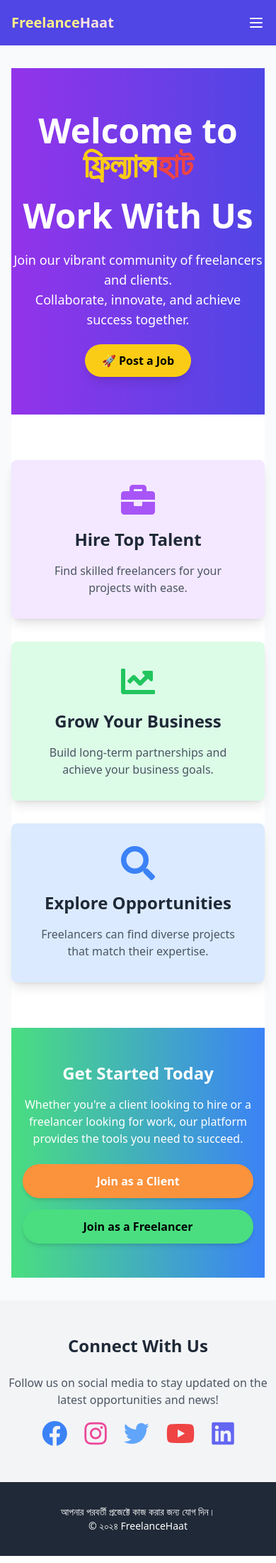
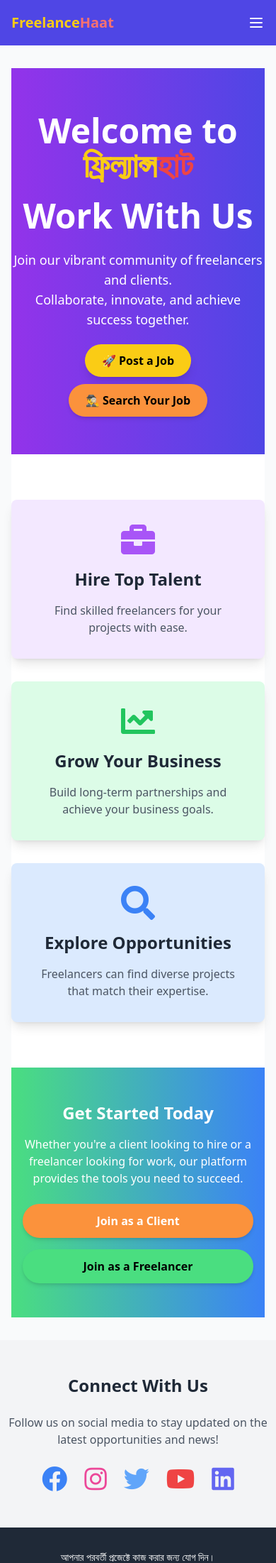
Before and after one commit to emon-shikder/FreelanceHaat, a Django app: page / in a window 390 px wide. Shown: the top 2202 px of the page at 71% size. Run offline with Django 5.2, Linux system fonts and the light colour scheme; some libraries are stand-ins or nearby versions.

Commit message:
Responsive Problem Solved

```diff
--- a/templates/base.html
+++ b/templates/base.html
@@ -18,7 +18,7 @@
                     <!-- Logo -->
                     <div class="flex items-center">
                         <a href="{% url 'users:home' %}" class="text-white font-bold text-xl">
-                            <span class="text-yellow-200">Freelance</span><span class="text-red-100">Haat</span>
+                            <span class="text-yellow-400">Freelance</span><span class="text-red-400">Haat</span>
                         </a>
                     </div>
                     <!-- Mobile menu button -->
@@ -78,7 +78,7 @@
     <div class="bg-gray-100 py-12">
         <div class="container mx-auto text-center">
             <h3 class="text-2xl font-bold text-gray-800 md:text-lg max-w-lg md:max-w-2xl mx-auto mb-6 md:mb-8">Connect With Us</h3>
-            <p class="text-gray-600 mb-4">Follow us on social media to stay updated on the latest opportunities and news!</p>
+            <p class="text-gray-600 md:text-lg max-w-lg md:max-w-2xl mx-auto mb-6 md:mb-8">Follow us on social media to stay updated on the latest opportunities and news!</p>
             <div class="flex justify-center gap-6 text-4xl">
                 <a href="#" class="text-blue-500 hover:text-blue-600 transition">
                     <i class="fab fa-facebook"></i>
--- a/templates/home.html
+++ b/templates/home.html
@@ -118,8 +118,14 @@
                     Collaborate, innovate, and achieve success together.
                 </p>
                 <div class="mt-8">
-                    <a href="{% url 'account_login' %}" class="bg-yellow-400 hover:bg-yellow-500 text-black font-bold py-3 px-6 rounded-full shadow-lg transition">
+                    <a href="{% url 'account_login' %}" class="bg-yellow-400 hover:bg-red-200 text-black font-bold py-3 px-6 rounded-full shadow-lg transition">
                         🚀 Post a Job
+                    </a>
+                </div>
+
+                <div class="mt-8">
+                    <a href="{% url 'account_login' %}" class="bg-orange-400 hover:bg-red-200 text-black font-bold py-3 px-6 rounded-full shadow-md transition duration-300">
+                        🕵️‍♂️ Search Your Job
                     </a>
                 </div>
             </div>
```
